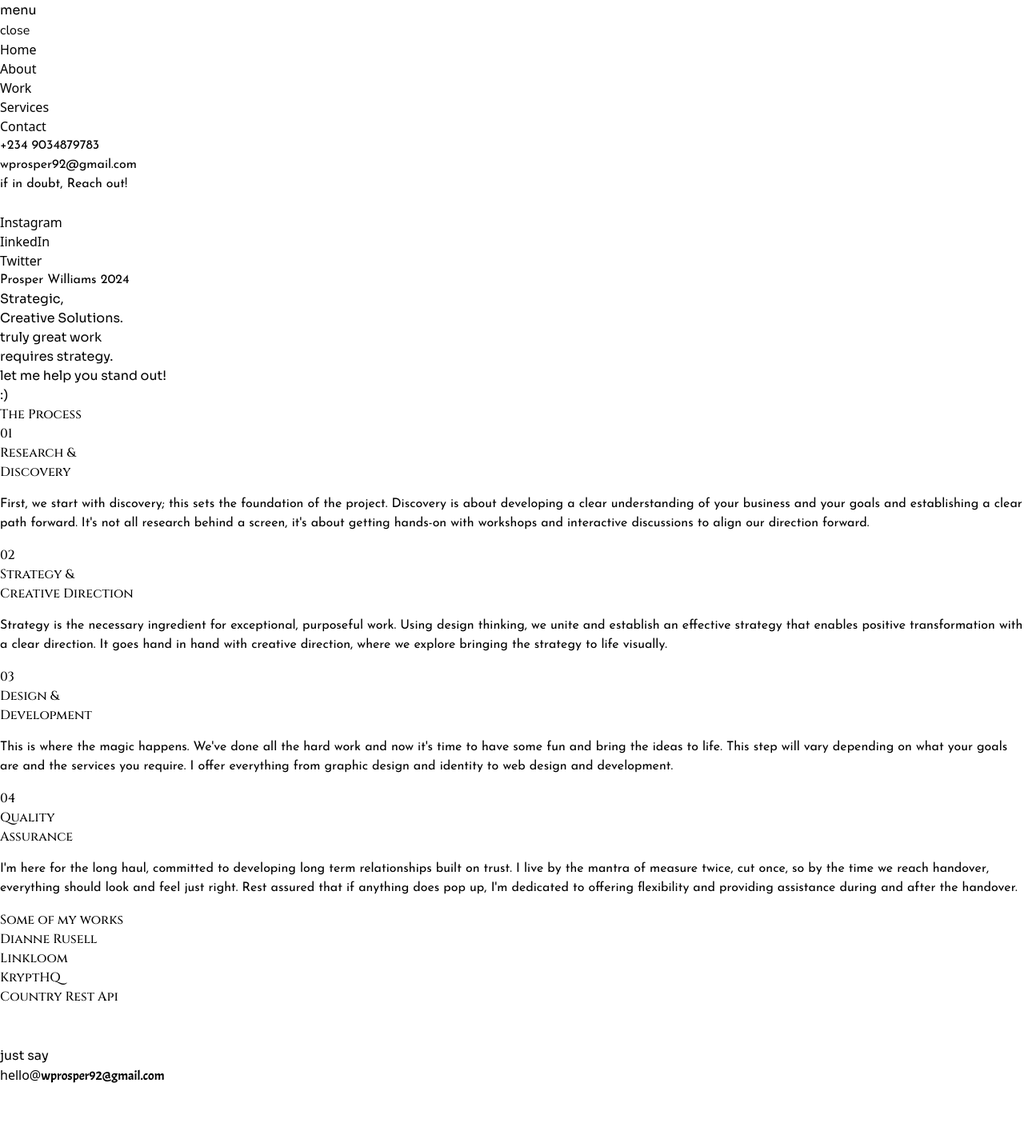
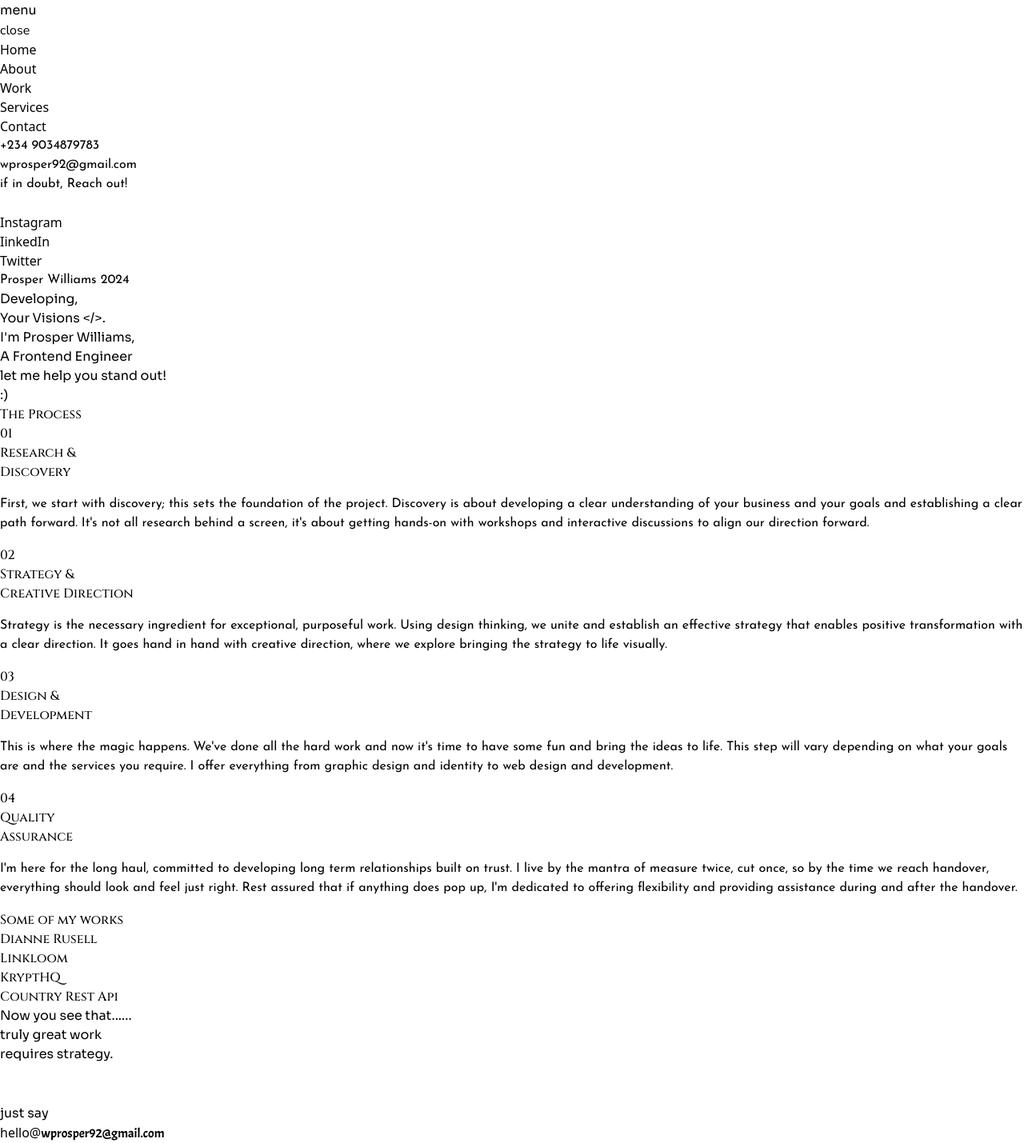
Before and after one commit to Prosper1218/prosper-williams, a React (Vite) app: page / in a window 1280 px wide. Shown: the whole page at 80% size. Before the commit the page ends 1357 px from the top, so only its background shows below. Built offline with nearby package versions, Linux system fonts and the light colour scheme; a web font is replaced by a local one.

Commit message:
made some changes

```diff
--- a/src/Components/Layout/Nav.jsx
+++ b/src/Components/Layout/Nav.jsx
@@ -48,11 +48,11 @@ const Nav = () => {
             </motion.button>
          </div>
          <div
-            className={`absolute  top-0 bottom-0 right-0 left-0 grid grid-cols-1 md:grid-cols-2 bg-black nav ${
+            className={`absolute  top-0 bottom-0 right-0 left-0 grid grid-cols-1 md:grid-cols-2 bg-[#0B1215] nav ${
                Active ? "translate-x-0 opacity-100 h-[100vh] overflow-y-hidden" : "translate-x-[130rem] opacity-0 "
             } `}
          >
-            <button onClick={() => setActive(false)} className="text-3xl text-white  md:text-black float-right font-semibold fixed right-4 rubik tracking-tighter  pt-2">
+            <button onClick={() => setActive(false)} className="text-3xl text-[#cccccc]  md:text-black float-right font-semibold fixed right-4 rubik tracking-tighter  pt-2">
                close
             </button>
             <div className=" flex flex-col justify-center h-[100vh] gap-4 pl-10 lg:pl-14">
@@ -68,7 +68,7 @@ const Nav = () => {
                   );
                })}
             </div>
-            <div className=" hidden md:block bg-white text-black pr-14">
+            <div className=" hidden md:block bg-[#cccccc] text-[#0B1215] pr-14">
                <div className="mt-36 float-right flex flex-col items-end font">
                   <div className="overflow-y-hidden h-6 flex flex-col justify-center">
                      <motion.p className="text-sm font-medium " initial={{y: 15, opacity: 0}} whileInView={{y: 0, opacity: 1}} transition={{duration: 1.4, delay: 0.5}}>
--- a/src/Components/ReachOut.jsx
+++ b/src/Components/ReachOut.jsx
@@ -31,6 +31,7 @@ const ReachOut = ({bg, h, Tcolor, pt}) => {
                   className="text-[1.8rem] sm:text-[2.5rem]  md:text-[3rem] lg:text-[4.5rem] xl:text-[5.8rem] 2xl:text-[7rem] cursor-pointer  font-extrabold text-left px-4 sm:px-20 "
                   href="https://mail.google.com/mail/u/0/#inbox?compose=DmwnWsLPtkMkPrTWjrggBBtMMjbSZRfQbcpzmXQnNbGRtthpKCTjJFjcxgtpTBhmtXSPTCRzGzqg"
                   target="blank"
+
                >
                   hello@<span className="text-gray-300 lilita">wprosper92@gmail.com</span>
                </a>
--- a/src/assets/Pages/HOME/Home.jsx
+++ b/src/assets/Pages/HOME/Home.jsx
@@ -42,8 +42,8 @@ const Home = () => {
                   animate={{y: 0, opacity: 1}}
                   transition={{duration: 1.5, delay: 0.5}}
                >
-                  Strategic, <br />
-                  Creative Solutions.
+                  Developing, <br />
+                  Your Visions &lt;/&gt;.
                </motion.h2>
             </div>
          </motion.div>
@@ -55,8 +55,7 @@ const Home = () => {
                whileInView={{opacity: 1, y: 0}}
                transition={{duration: 2.3}}
             >
-               truly great work <br />
-               requires strategy.
+               I'm Prosper Williams, <br />A Frontend Engineer
             </motion.h2>
          </div>
 
@@ -71,7 +70,7 @@ const Home = () => {
                <p className=" rotate-90 "> :)</p>
             </motion.h2>
          </div>
-         <div className="min-h-[100vh] h-auto bg-[#0B1215] text-white items-center pb-8 m-0">
+         <div className="min-h-[100vh] h-auto bg-[#0B1215] text-white items-center pb-8 m-0 outline-none border-none">
             <h2 className="text-white text-2xl sm:text-[3.5rem] lg:text-[9rem] text-center cinzel extrabold  tracking-tighter px-4 leading-[11rem] ">The Process</h2>
 
             <div className="grid grid-cols-1 md:grid-cols-2 px-4 items-start gap-8 md:px-10 lg:px-20">
@@ -105,7 +104,18 @@ const Home = () => {
                })}
             </ul>
          </div>
-
+         <div className="min-h-[100vh] h-[100vh] bg-[#0B1215] text-white flex flex-col justify-center">
+            <motion.h2
+               className="sora text-center font-bold capitalize text-4xl md:text-7xl mx-4"
+               initial={{opacity: 0, y: 100}}
+               whileInView={{opacity: 1, y: 0}}
+               transition={{duration: 2.3}}
+            >
+               Now you see that......<br />
+               truly great work <br />
+               requires strategy.
+            </motion.h2>
+         </div>
          {/*  */}
          <div className="">
             {" "}
```
